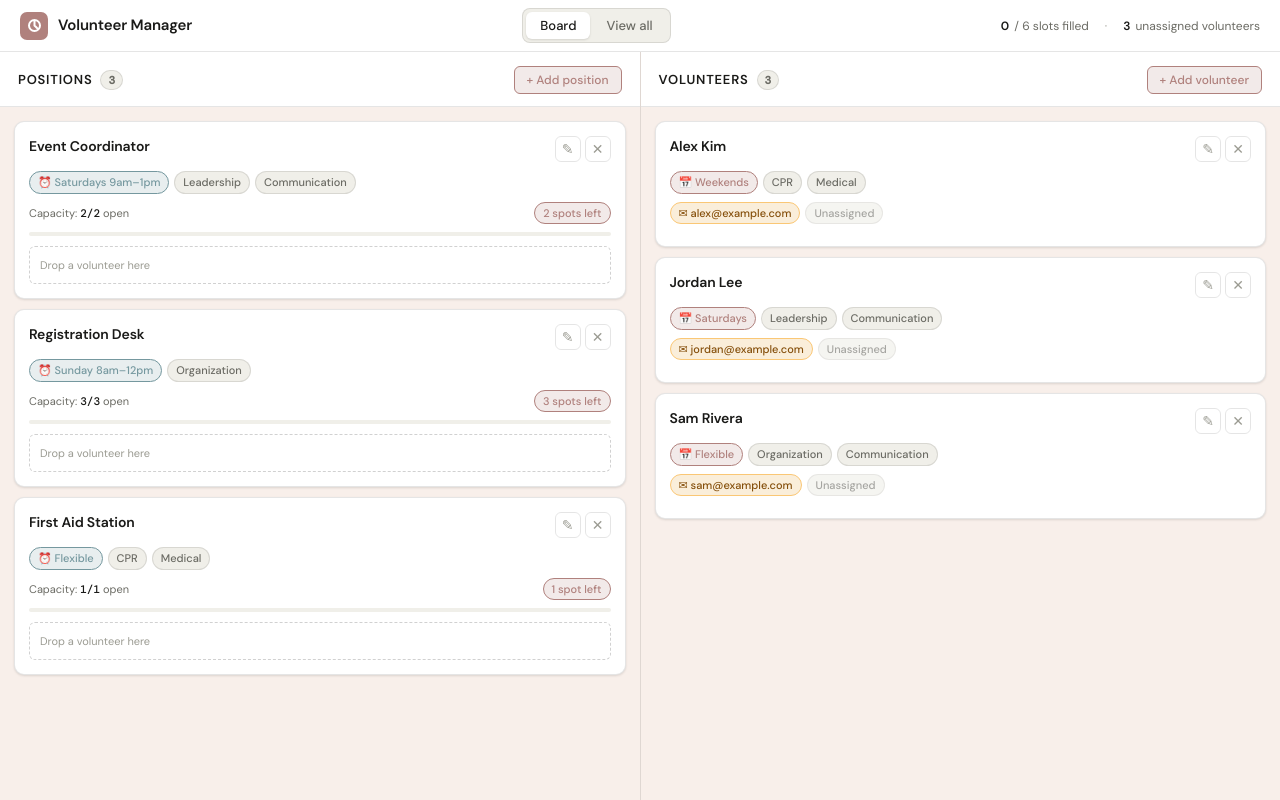
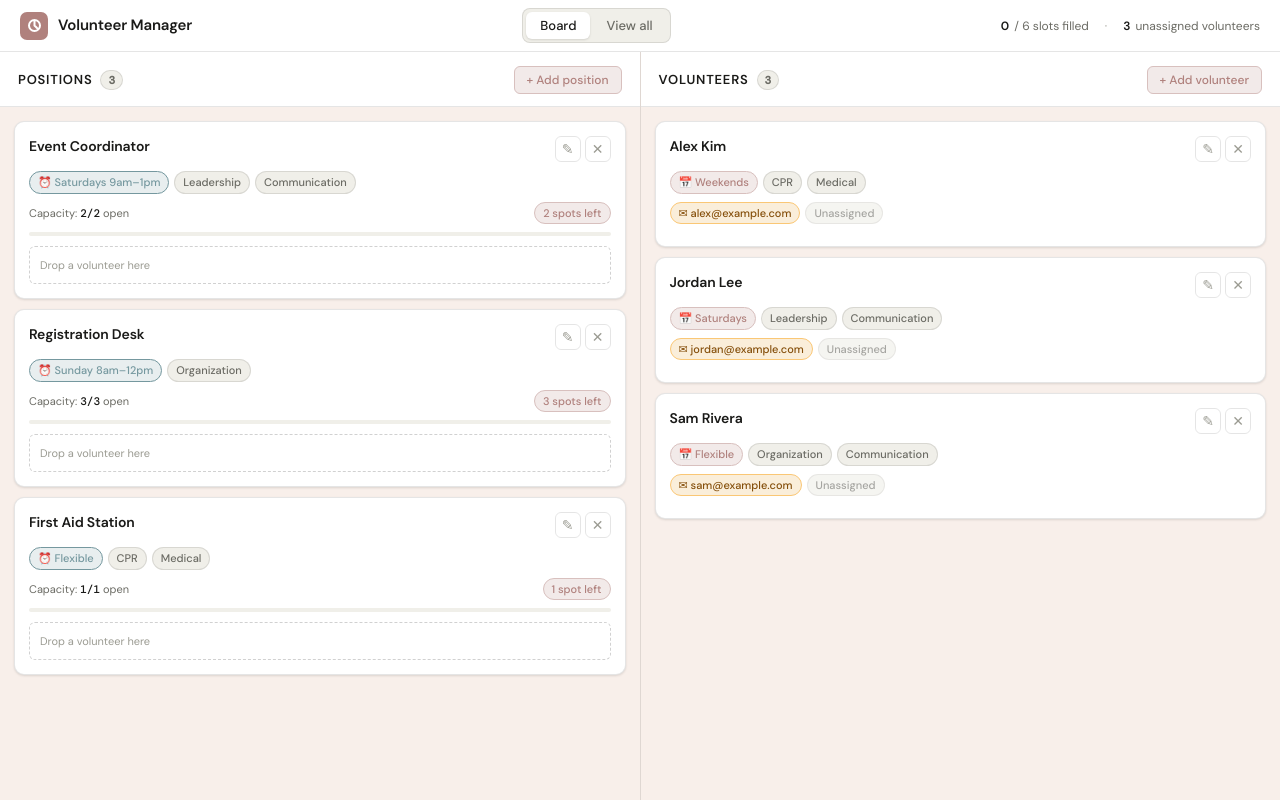
Before and after one commit to vivpeng/youcode-2026, a plain HTML site: page index.html in a window 1280 px wide. Drawn offline with nearby package versions, Linux system fonts and the light colour scheme.

Commit message:
colour change pt2

```diff
--- a/index.html
+++ b/index.html
@@ -18,7 +18,7 @@
     --text-faint: #9b9b92;
     --teal: #B0817D;
     --teal-light: #F2EAE9;
-    --teal-border: #B0817D;
+    --teal-border: #D8C0BE;
     --teal-dark: #B0817D;
     --blue: #75989F;
     --blue-light: #E8EEEF;
```
